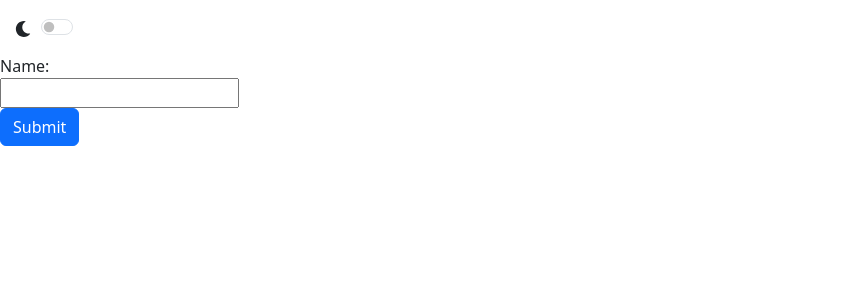
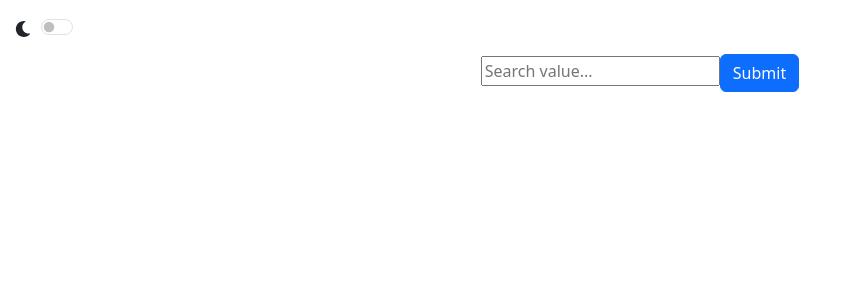
Before and after one commit to beedawn/musicSearch, a React (Create React App) app: page / in a window 1280 px wide. Shown: the top 300 px of the page, without its empty margins (0-862 px from the left). Built offline with nearby package versions, Linux system fonts and the light colour scheme.

Commit message:
seventeen

```diff
--- a/src/styles/styles.css
+++ b/src/styles/styles.css
@@ -25,6 +25,14 @@ height:100%;
     color:rgb(238, 245, 240);
 }
 
+ .darkModeTheme .inputOne{
+    background-color: rgb(110, 108, 143);
+    color:rgb(244, 217, 250);
+}
+.darkModeTheme .submitBtn{
+    background-color: rgb(34, 0, 156);
+    color:rgb(255, 255, 255);
+}
 
 
 /* light mode theme */
@@ -32,6 +40,8 @@ height:100%;
     display:flex;
     justify-content: center;
     align-items:center;
+    margin:auto;
+    padding-bottom:35px;
 }
 
 .togglePadding{
--- a/src/views/Main.tsx
+++ b/src/views/Main.tsx
@@ -26,12 +26,14 @@ function Main() {
 
   return (
     <div className="searchBar">
+    <Container>
+<Row>
+
       <SearchBar
         userInput={userInput}
         setUserInput={setUserInput}
         handleSubmit={handleSubmit}
-      />
-      <Container>
+      /></Row>
         {" "}
         <Row xs={1} md={3} xl={5} xxl={6}>
           {handleData != undefined ? (
--- a/src/views/components/SearchBar.tsx
+++ b/src/views/components/SearchBar.tsx
@@ -10,13 +10,14 @@ const handleSubmit=props.handleSubmit;
 
 
   return (
-    <div>
+    <div className="searchBar">
 
       <form onSubmit={(e) => handleSubmit(e,userInput)}>
         <label>
-          Name:
-          <input
+
+          <input className="inputOne"
             type="text"
+            placeholder="Search value..."
             value={userInput}
             onChange={(e) => {
               setUserInput(e.target.value);
@@ -24,7 +25,7 @@ const handleSubmit=props.handleSubmit;
             }}
           />
         </label>
-        <Button color="primary" type="button" value="Submit" onClick={(e) => handleSubmit(e,userInput)} >Submit</Button>
+        <Button className="submitBtn" color="primary" type="button" value="Submit" onClick={(e) => handleSubmit(e,userInput)} >Submit</Button>
 
       </form>
     </div>
--- a/src/views/components/SingleResult.tsx
+++ b/src/views/components/SingleResult.tsx
@@ -29,8 +29,10 @@ function SingleResult(props: { song: any }) {
             {song.artist.name}
           </CardSubtitle>
         </CardBody>
+        <CardLink href="{song.link}">
         <img alt="Card cap" src={song.album.cover_xl} width="100%" />
-        <CardBody>
+
+        </CardLink><CardBody>
           <CardText>
             <ReactAudioPlayer
               src={song.preview}
```
